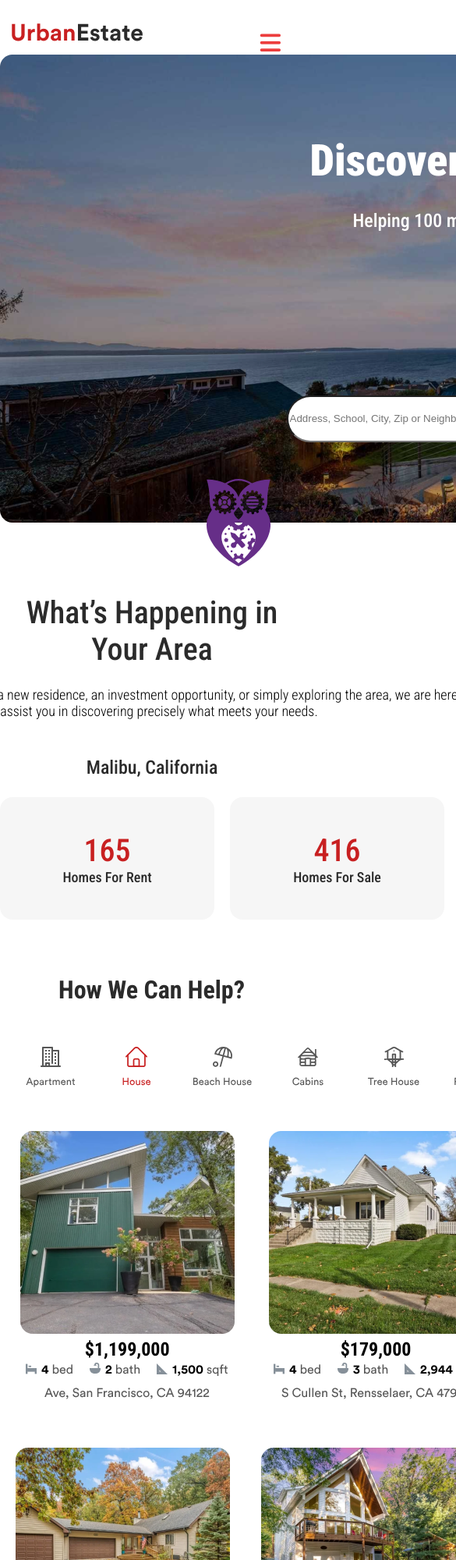
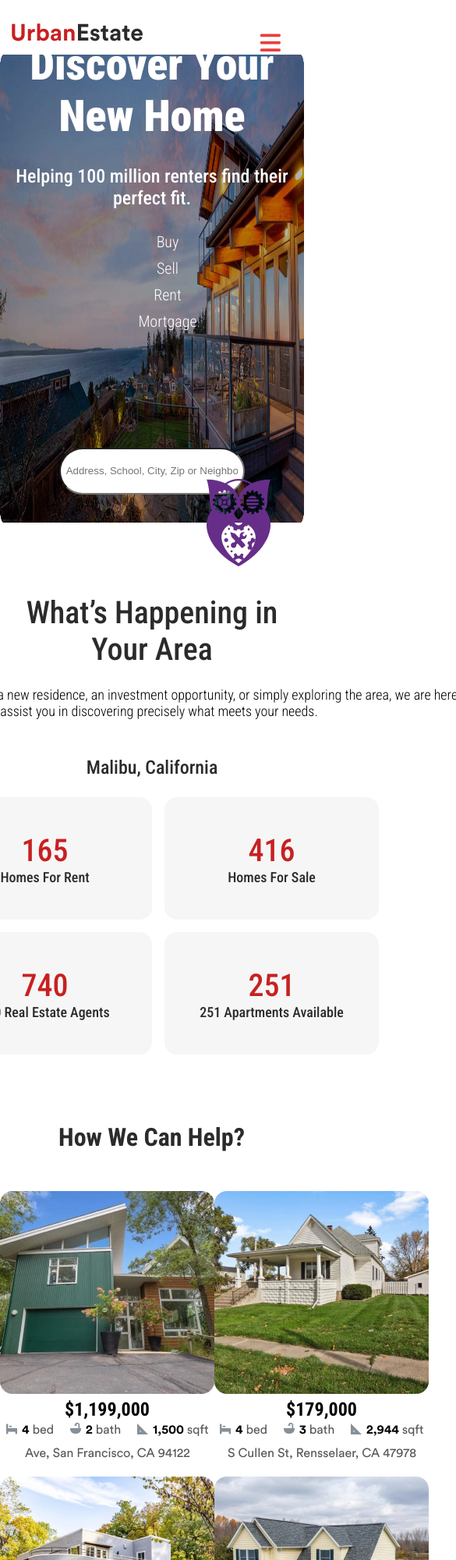
Before and after one commit to giga33/final, a plain HTML site: page index.html in a window 390 px wide. Shown: the top 2000 px of the page at 78% size, 585 px wide, since content can reach past the window. Drawn offline with nearby package versions, Linux system fonts and the light colour scheme; a script that the page names is missing.

Commit message:
add pad version

```diff
--- a/index.html
+++ b/index.html
@@ -52,7 +52,7 @@
     </header>
     <main class="main">
       <div class="banner-wrapper">
-        <img src="images/banner.png" alt="banner logo" />
+        <img src="images/banner.png" class="banner" alt="banner logo" />
         <div class="banner-text">
           <h1>Discover Your New Home</h1>
           <h3>Helping 100 million renters find their perfect fit.</h3>
@@ -91,6 +91,7 @@
       <div class="area-malibu"><p>Malibu, California</p></div>
     </section>
     <section class="info-section">
+      <div class="container">
         <div class="info-box">
           <p>165</p>
           Homes For Rent
@@ -99,6 +100,8 @@
           <p>416</p>
           Homes For Sale
         </div>
+      </div>
+      <div class="container">
         <div class="info-box">
           <p>740</p>
           740 Real Estate Agents
@@ -107,53 +110,70 @@
           <p>251</p>
           251 Apartments Available
         </div>
+      </div>
     </section>
     <div class="house-text">How we can help?</div>
     <div class="house-logos">
       <a href="#"><img src="images/house-logo.svg" alt="house logo" /></a>
     </div>
-    <section class="house-section1">
+    <section class="house-section1 house-section">
+      <div class="container">
         <div>
-        <img src="images/house-1.png" alt="house-1 logo" />$1,199,000
+          <img src="images/house-1.png" alt="house-1 logo" />
+          <h3>$1,199,000</h3>
           <div><img src="images/Frame1.png" alt="frame logo" /></div>
           <div><img src="images/house-text.png" alt="text logo" /></div>
         </div>
         <div>
-        <img src="images/house-2.png" alt="house-2 logo" />$179,000
+          <img src="images/house-2.png" alt="house-2 logo" />
+          <h3>$179,000</h3>
           <div><img src="images/Frame-2.png" alt="frame logo" /></div>
           <div><img src="images/house-text2.png" alt="text logo" /></div>
         </div>
+      </div>
+      <div class="container">
         <div>
-        <img src="images/house-3.png" alt="house-3 logo" />$349,000
+          <img src="images/house-3.png" alt="house-3 logo" />
+          <h3>$349,000</h3>
           <div><img src="images/Frame-3.png" alt="frame logo" /></div>
           <div><img src="images/house-text3.png" alt="text logo" /></div>
         </div>
         <div>
-        <img src="images/house-4.png" alt="house-4 logo" />$499,900
+          <img src="images/house-4.png" alt="house-4 logo" />
+          <h3>$499,900</h3>
           <div><img src="images/Frame-4.png" alt="frame logo" /></div>
           <div><img src="images/house-text4.png" alt="text logo" /></div>
         </div>
+      </div>
     </section>
-    <section class="house-section2">
+    <section class="house-section2 house-section">
+      <div class="container">
         <div>
-        <img src="images/house-5.png" alt="house-5 logo" />$599,900
+          <img src="images/house-5.png" alt="house-5 logo" />
+          <h3>$599,900</h3>
           <div><img src="images/Frame-5.png" alt="frame logo" /></div>
           <div><img src="images/house-text5.png" alt="text logo" /></div>
         </div>
         <div>
-        <img src="images/house-6.png" alt="house-6 logo" />$689,900
+          <img src="images/house-6.png" alt="house-6 logo" />
+          <h3>$689,900</h3>
           <div><img src="images/Frame-6.png" alt="frame logo" /></div>
           <div><img src="images/house-text6.png" alt="text logo" /></div>
         </div>
+      </div>
+      <div class="container">
         <div>
-        <img src="images/house-7.png" alt="house-7 logo" />$309,900
+          <img src="images/house-7.png" alt="house-7 logo" />
+          <h3>$309,900</h3>
           <div><img src="images/Frame-7.png" alt="frame logo" /></div>
           <div><img src="images/house-text7.png" alt="text logo" /></div>
         </div>
         <div>
-        <img src="images/house-8.png" alt="house-8 logo" />$525,000
+          <img src="images/house-8.png" alt="house-8 logo" />
+          <h3>$525,000</h3>
           <div><img src="images/Frame-8.png" alt="frame logo" /></div>
           <div><img src="images/house-text8.png" alt="text logo" /></div>
+        </div>
       </div>
     </section>
     <div class="continue-house-box">
--- a/scss/main.scss
+++ b/scss/main.scss
@@ -59,13 +59,13 @@ ul {
 }
 .main {
   margin: auto;
-  width: 1360px;
-  height: 600px;
+  //   width: 1360px;
+  //   height: 600px;
 }
 .banner-wrapper {
   display: flex;
   position: relative;
-  width: 1360px;
+  //   width: 1360px;
   height: 600px;
   align-items: center;
   justify-content: center;
@@ -136,6 +136,12 @@ ul {
     margin-bottom: 24px;
   }
 }
+
+.container {
+  display: flex;
+  justify-content: space-between;
+}
+
 .area-malibu {
   p {
     color: #2b2b2b;
@@ -147,13 +153,14 @@ ul {
   }
 }
 .info-section {
-  width: 1160px;
-  height: 157px;
+  //   width: 1160px;
+  //   height: 157px;
   margin: auto;
   display: flex;
-  justify-content: space-between;
+  justify-content: center;
 }
 .info-box {
+  margin-left: 1rem;
   width: 275px;
   height: 157px;
   display: flex;
@@ -280,7 +287,7 @@ ul {
   width: 970px;
   height: 290px;
   display: flex;
-  justify-content: space-between;
+  justify-content: space-around;
   align-items: center;
   margin: auto;
   margin-bottom: 80px;
@@ -321,10 +328,79 @@ ul {
     }
   }
 }
+
+.banner {
+  width: 100%;
+  height: 100%;
+}
+
+.banner-text {
+  padding: 20px;
+}
+
 /* Responsive */
 @media (max-width: 768px) {
+  .mail-section,
+  .section-cities {
+    width: auto;
+  }
+
+  .house-section {
+    width: auto;
+    height: auto;
+    flex-direction: column;
+  }
+
+  .houses-wrapper,
+  .house-logos {
+    display: none;
+  }
+
+  .info-section {
+    margin: auto;
+    display: flex;
+    justify-content: space-between;
+    flex-direction: column;
+    align-items: center;
+    align-content: space-around;
+  }
+  .container {
+    margin-bottom: 1rem;
+    display: flex;
+    justify-content: space-around;
+  }
+
+  .main {
+    display: flex;
+    flex-direction: column;
+    align-items: center;
+    justify-content: center;
+    text-align: center;
+  }
+
+  .form-wrapper ul {
+    flex-direction: column;
+    width: 100%;
+  }
+
+  .form-wrapper ul li {
+    width: 100%;
+    margin-bottom: 0.5em;
+  }
+
+  .search-wrapper {
+    width: 100%;
+    padding: 1em;
+  }
+
+  .search-btn {
+    width: 100%;
+    padding: 0.5em;
+  }
+
   .wrapper,
   ul {
+    z-index: 1;
     display: block;
     text-align: center;
   }
```
Also changed, not shown: css/main.css, 1 other file. Lines whose indentation alone changed are shown as unchanged.
